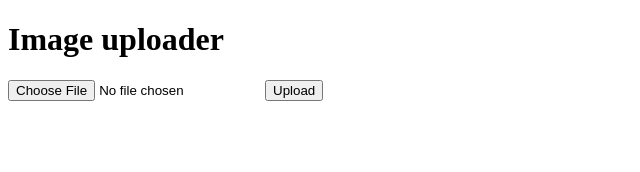
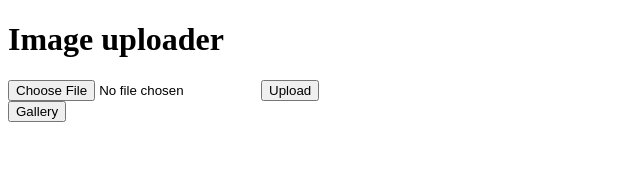
Before and after one commit to maxweldsouza/image-uploader, a React app: page / in a window 1280 px wide. Shown: the top 172 px of the page, without its empty margins (0-640 px from the left). Built offline with nearby package versions, Linux system fonts and the light colour scheme.

Commit message:
Display images

```diff
--- a/App.jsx
+++ b/App.jsx
@@ -1,7 +1,25 @@
 import React from 'react';
+import UploadForm from './UploadForm';
+import Gallery from './Gallery';
 
 export default class App extends React.Component {
+    constructor() {
+        super();
+        this.state = {
+            uploaded: false
+        }
+        this.onGallery = this.onGallery.bind(this);
+    }
+    onGallery () {
+        this.setState({
+            uploaded: true
+        });
+    }
     render() {
-        return <div>Hello {this.props.name}</div>;
+        return <div>
+            <h1>Image uploader</h1>
+            {this.state.uploaded ? <Gallery /> : <UploadForm />}
+            <button onClick={this.onGallery}>Gallery</button>
+        </div>;
     }
 }
--- /dev/null
+++ b/Gallery.jsx
@@ -0,0 +1,14 @@
+import React, {PropTypes} from 'react';
+import {Image} from 'cloudinary-react';
+
+export default class Gallery extends React.Component {
+  render() {
+    return (<div>
+        <h1>Image Gallery</h1>
+        <Image cloudName="comparnion" publicId="Aldrin_Apollo_11" width="380" height="380" crop="fill" gravity="auto" />
+        <Image cloudName="comparnion" publicId="Aldrin_Apollo_11" width="212" height="365" crop="fill" gravity="auto" />
+        <Image cloudName="comparnion" publicId="Aldrin_Apollo_11" width="450" height="365" crop="fill" gravity="auto" />
+        <Image cloudName="comparnion" publicId="Aldrin_Apollo_11" width="450" height="755" crop="fill" gravity="auto" />
+    </div>);
+  }
+}
--- /dev/null
+++ b/UploadForm.jsx
@@ -0,0 +1,17 @@
+import React, {PropTypes} from 'react';
+
+export default class UploadForm extends React.Component {
+    render() {
+        return <form ref='uploadForm'
+            id='uploadForm'
+            action='http://localhost:3000/upload'
+            method='post'
+            encType="multipart/form-data">
+
+            <input type="file" name="image" />
+            <input type='submit' value='Upload' />
+        </form>;
+    }
+}
+
+UploadForm.propTypes = {};
--- a/index.html
+++ b/index.html
@@ -6,15 +6,7 @@
 </head>
 
 <body>
-    <h1>Image uploader</h1>
-    <form ref='uploadForm'
-        id='uploadForm'
-        action='http://localhost:3000/upload'
-        method='post'
-        encType="multipart/form-data">
-
-        <input type="file" name="image" />
-        <input type='submit' value='Upload' />
-    </form>
+    <div id='root'>
+    </div>
 </body>
 </html>
--- a/package.json
+++ b/package.json
@@ -30,6 +30,7 @@
   "dependencies": {
     "clean-webpack-plugin": "^0.1.16",
     "cloudinary": "^1.9.0",
+    "cloudinary-react": "^1.0.3",
     "express": "^4.15.2",
     "express-fileupload": "^0.1.3",
     "react": "^15.5.4",
```
Also changed, not shown: 1 other file (tests, documents, lock files or other folders).
